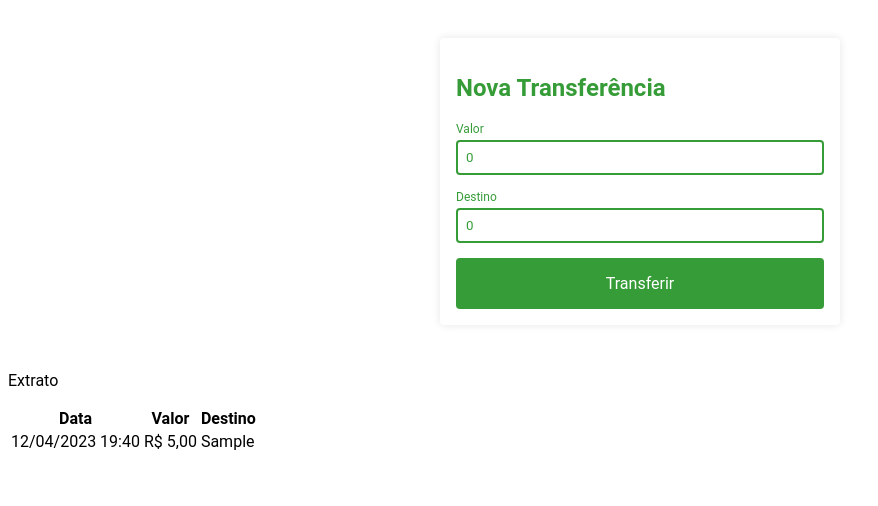
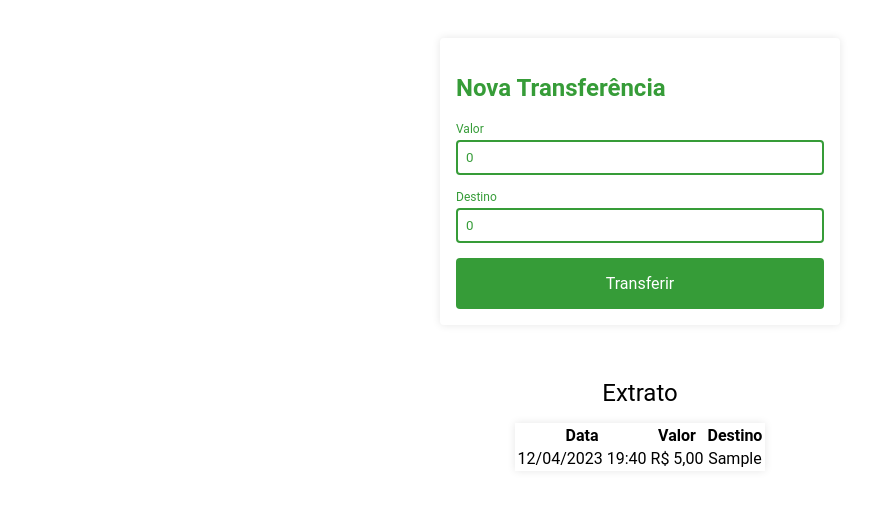
Before and after one commit to thiaguinhobyra/curso-alura, an Angular app: page / in a window 1280 px wide. Both pictures are taken after typing "5", "Sample" into the empty fields and a click on the button "Transferir". Shown: the top 506 px of the page, without its empty margins (0-878 px from the left). Built offline with nearby package versions, Linux system fonts and the light colour scheme.

Commit message:
feat: corrigindo style extrato

```diff
--- a/src/app/extrato/extrato.component.css
+++ b/src/app/extrato/extrato.component.css
@@ -1,61 +1,34 @@
-.formulario {
-    background-color: white;
-    padding: 16px;
-    border-radius: 4px;
-    box-shadow: 0 0 8px rgba(0, 0, 0, 0.1);
+.titulo {
+    text-align: center;
+    font-size: 24px;
+    margin-bottom: 16px;
 }
 
-.formulario__titulo {
-    text-transform: capitalize;
-    color: var(--primary);
+.tabela {
+    text-align: center;
+    margin: 0 auto;
+    background-color: white;
+    box-shadow: 0 0 8px rgba(0, 0, 0, 0.1);
+    &__cabecalho {
+        color: var(--primary);
+        &__conteudo {
+            padding: 10px;
+            border-bottom: 2px solid green;
+        }
+    }
 }
 
-.form-field {
-    width: 100%;
-    display: flex;
-    margin-top: 15px;
-    margin-bottom: 15px;
-    flex-direction: column;
-    color: var(--primary);
+&__linha {
+    margin-bottom: 10px;
+    border-radius: 4px;
+    &:last-child {
+        .tabela__conteudo {
+            border-bottom: none;
+        }
+    }
 }
 
-.form-field__label {
-    font-size: 12px;
-    color: inherit;
-    margin-bottom: 4px;
-}
-
-.form-field__input {
-    padding: 8px;
-    border-radius: 4px;
-    color: inherit;
-    border: 2px solid;
-    outline: none;
-}
-
-.botao-wrapper {
-    display: flex;
-}
-
-.botao {
-    background-color: var(--primary);
-    color: white;
-    display: block;
-    flex: 1;
-    border: none;
-    border-radius: 4px;
-    font-size: 16px;
-    padding: 16px;
-    cursor: pointer;
-    transition: opacity 0.2s;
-}
-
-.botao--cancelar {
-    background-color: var(--secondary);
-    margin-left: 20px;
-}
-
-.__conteudo {
+&__conteudo {
     padding: 10px;
     border-radius: 1px solid var(--cinza-claro);
 }
--- a/src/app/extrato/extrato.component.html
+++ b/src/app/extrato/extrato.component.html
@@ -1,14 +1,14 @@
-<p>Extrato</p>
-<table>
+<p class="titulo">Extrato</p>
+<table class="tabela">
     <thead>
-        <th>Data</th>
-        <th>Valor</th>
-        <th>Destino</th>
+        <th class="tabela" class="tabela__cabecalho" class="tabela__cabecalho__conteudo">Data</th>
+        <th class="tabela" class="tabela__cabecalho" class="tabela__cabecalho__conteudo">Valor</th>
+        <th class="tabela" class="tabela__cabecalho" class="tabela__cabecalho__conteudo">Destino</th>
     </thead>
     <tbody>
-        <tr *ngFor="let transferencia of transferencias">
-            <td>{{transferencia.data | date: "short" }}</td>
-            <td>{{transferencia.valor | currency }}</td>
-            <td>{{transferencia.destino}}</td>
+        <tr class="tabela__linha" *ngFor="let transferencia of transferencias">
+            <td class="tabela" class="tabela__cabecalho" class="tabela__cabecalho__conteudo">{{transferencia.data | date: "short" }}</td>
+            <td class="tabela" class="tabela__cabecalho" class="tabela__cabecalho__conteudo">{{transferencia.valor | currency }}</td>
+            <td class="tabela" class="tabela__cabecalho" class="tabela__cabecalho__conteudo">{{transferencia.destino}}</td>
     </tbody>
 </table>
```
